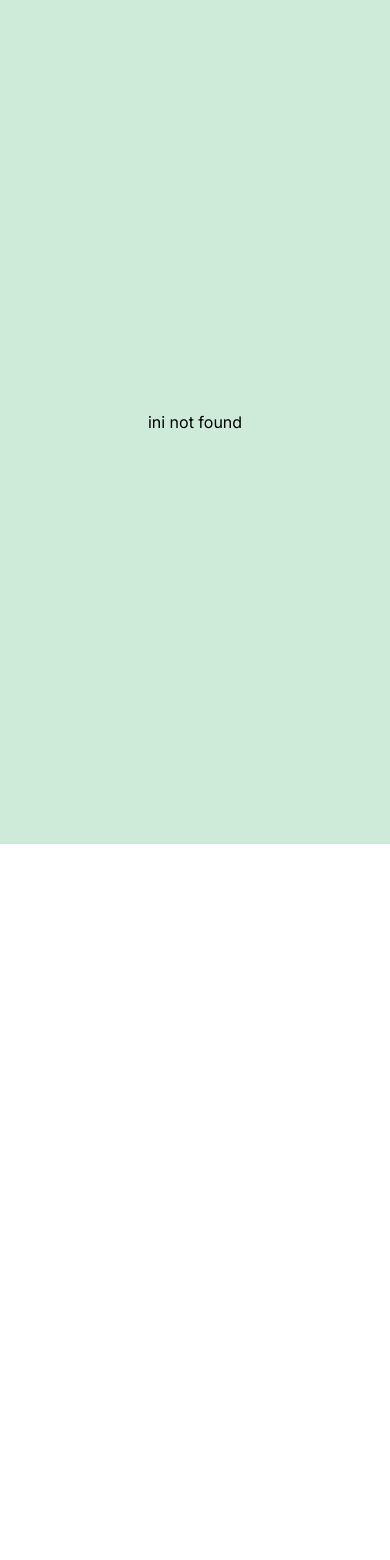
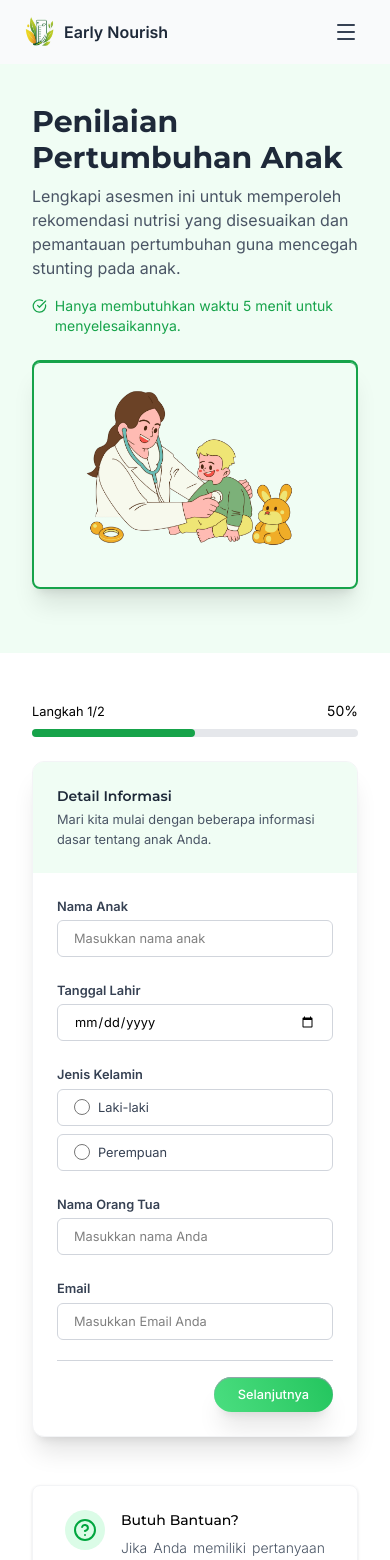
Before and after one commit to Elmosius/EarlyNourish, a Vue app in the folder front-end/: page /asesmen in a window 390 px wide. Before the commit this address had no page. Shown: the top 1560 px of the page. Before the commit the page ends 844 px from the top, so only its background shows below. Built offline with nearby package versions, Linux system fonts and the light colour scheme.

Commit message:
create asesmen page mobile first

```diff
--- a/front-end/src/assets/main.css
+++ b/front-end/src/assets/main.css
@@ -8,6 +8,7 @@
     --color-primary: #CEEAD9;
     --color-secondary: #22C55E;
     --color-tertiary: #16A34A;
+    --color-quaternary: #F0FDF4;
 
     --text-base: 0.8rem;
 }
--- /dev/null
+++ b/front-end/src/components/asesmen/FormSection.vue
@@ -0,0 +1,137 @@
+<script setup>
+import { ref } from "vue";
+import FormInput from "../ui/FormInput.vue";
+
+const childName = ref("");
+const birthDate = ref("");
+const gender = ref("");
+const parentName = ref("");
+const email = ref("");
+
+const submitForm = () => {
+  console.log({
+    childName: childName.value,
+    birthDate: birthDate.value,
+    gender: gender.value,
+    parentName: parentName.value,
+    email: email.value,
+  });
+};
+</script>
+
+<template>
+  <section class="px-8 py-12">
+    <div class="container mx-auto">
+      <!-- Progress bar -->
+      <div class="mb-6">
+        <div class="flex justify-between items-center mb-2">
+          <p class="text-base">Langkah 1/2</p>
+          <p class="text-sm">50%</p>
+        </div>
+        <div class="w-full bg-gray-200 rounded-full h-2">
+          <div class="bg-tertiary h-2 rounded-full" style="width: 50%"></div>
+        </div>
+      </div>
+
+      <div
+        class="bg-white rounded-xl shadow-xl overflow-hidden border border-gray-100"
+      >
+        <div class="bg-green-50 p-6">
+          <h2 class="text-sm font-montserrat font-semibold text-gray-800">
+            Detail Informasi
+          </h2>
+          <p class="text-gray-600 mt-1 text-base">
+            Mari kita mulai dengan beberapa informasi dasar tentang anak Anda.
+          </p>
+        </div>
+
+        <form @submit.prevent="submitForm" class="p-6">
+          <div class="space-y-6">
+            <FormInput
+              id="childName"
+              label="Nama Anak"
+              v-model="childName"
+              placeholder="Masukkan nama anak"
+            />
+
+            <div>
+              <label
+                for="birthDate"
+                class="block text-gray-700 mb-1 text-base font-semibold"
+                >Tanggal Lahir</label
+              >
+              <input
+                id="birthDate"
+                type="date"
+                v-model="birthDate"
+                placeholder="mm/dd/yyyy"
+                class="w-full px-4 py-2 border border-gray-300 rounded-md focus:outline-none focus:ring-2 focus:ring-emerald-500 focus:border-emerald-500 text-base"
+                required
+              />
+            </div>
+
+            <div>
+              <label class="block text-gray-700 mb-1 text-base font-semibold"
+                >Jenis Kelamin</label
+              >
+              <div class="space-y-2">
+                <div class="border border-gray-300 rounded-md px-4 py-2">
+                  <label class="flex items-center cursor-pointer">
+                    <input
+                      id="male"
+                      type="radio"
+                      name="gender"
+                      value="male"
+                      v-model="gender"
+                      class="h-4 w-4 text-green-600 focus:ring-green-500"
+                    />
+                    <span class="ml-2 text-gray-700 text-base">Laki-laki</span>
+                  </label>
+                </div>
+                <div class="border border-gray-300 rounded-md px-4 py-2">
+                  <label class="flex items-center cursor-pointer">
+                    <input
+                      id="female"
+                      type="radio"
+                      name="gender"
+                      value="female"
+                      v-model="gender"
+                      class="h-4 w-4 text-green-600 focus:ring-green-500"
+                    />
+                    <span class="ml-2 text-gray-700 text-base">Perempuan</span>
+                  </label>
+                </div>
+              </div>
+            </div>
+
+            <FormInput
+              id="parentName"
+              label="Nama Orang Tua"
+              v-model="parentName"
+              placeholder="Masukkan nama Anda"
+            />
+
+            <FormInput
+              id="email"
+              label="Email"
+              type="email"
+              v-model="email"
+              placeholder="Masukkan Email Anda"
+            />
+          </div>
+
+          <div class="mt-5 border-t border-gray-300">
+            <div class="mt-4 flex justify-end">
+              <button
+                type="submit"
+                class="bg-linear-65 from-[#4ADE80] to-[#22C55E] shadow-xl inset-shadow-xs inset-shadow-gray-400 hover:opacity-85 text-white font-medium py-2 px-6 rounded-full transition duration-300 text-base"
+              >
+                Selanjutnya
+              </button>
+            </div>
+          </div>
+        </form>
+      </div>
+    </div>
+  </section>
+</template>
--- /dev/null
+++ b/front-end/src/components/asesmen/HeroSection.vue
@@ -0,0 +1,34 @@
+<script setup>
+import { CheckCircle } from "lucide-vue-next";
+</script>
+
+<template>
+  <section class="px-8 py-10 bg-quaternary">
+    <div class="container mx-auto">
+      <h1 class="text-3xl font-montserrat font-bold text-gray-800 mb-2">
+        Penilaian Pertumbuhan Anak
+      </h1>
+      <p class="text-gray-600 mb-4">
+        Lengkapi asesmen ini untuk memperoleh rekomendasi nutrisi yang
+        disesuaikan dan pemantauan pertumbuhan guna mencegah stunting pada anak.
+      </p>
+
+      <div class="flex mb-6 text-tertiary">
+        <CheckCircle class="h-5 w-5 mr-2 text-tertiary" />
+        <p class="text-sm">
+          Hanya membutuhkan waktu 5 menit untuk menyelesaikannya.
+        </p>
+      </div>
+
+      <div
+        class="bg-transparent border-2 border-tertiary p-4 rounded-lg shadow-xl inset-shadow-2xs inset-shadow-tertiary mb-6"
+      >
+        <img
+          src="../../assets/gambar-asesmen.png"
+          alt="Doctor examining child"
+          class="w-full max-w-sm rounded-lg"
+        />
+      </div>
+    </div>
+  </section>
+</template>
--- a/front-end/src/components/home/AboutSection.vue
+++ b/front-end/src/components/home/AboutSection.vue
@@ -3,7 +3,10 @@ import { ClipboardList, ShieldCheck, CircleAlert } from "lucide-vue-next";
 </script>
 
 <template>
-  <section id="about-home" class="pb-12 px-8 md:px-14 lg:py-25 lg:px-38">
+  <section
+    id="about-home"
+    class="py-12 px-8 md:px-14 lg:py-20 lg:pb-25 lg:px-38"
+  >
     <div class="container mx-auto">
       <div class="text-center mb-12">
         <h1
--- /dev/null
+++ b/front-end/src/components/home/HelpSection.vue
@@ -0,0 +1,31 @@
+<script setup>
+import { HelpCircleIcon, ChevronRightIcon } from "lucide-vue-next";
+</script>
+
+<template>
+  <section class="px-8">
+    <div class="p-6 rounded-lg shadow-sm mb-8 border border-gray-100 px-8">
+      <div class="flex items-start">
+        <div class="bg-green-100 p-2 rounded-full mr-4">
+          <HelpCircleIcon class="h-6 w-6 text-green-600" />
+        </div>
+        <div>
+          <h3 class="font-montserrat text-sm font-medium mb-2">
+            Butuh Bantuan?
+          </h3>
+          <p class="text-gray-600 text-sm mb-3 font-light text-justify">
+            Jika Anda memiliki pertanyaan atau ingin bantuan dalam mengisi
+            formulir, tim kami siap membantu.
+          </p>
+          <a
+            href="#"
+            class="text-green-600 font-medium flex items-center text-sm"
+          >
+            Contact Support
+            <ChevronRightIcon class="h-4 w-4 ml-1" />
+          </a>
+        </div>
+      </div>
+    </div>
+  </section>
+</template>
--- a/front-end/src/components/ui/FormInput.vue
+++ b/front-end/src/components/ui/FormInput.vue
@@ -12,7 +12,7 @@
       :value="modelValue"
       @input="$emit('update:modelValue', $event.target.value)"
       :placeholder="placeholder"
-      class="w-full px-4 py-2 border border-gray-300 rounded-md focus:outline-none focus:ring-2 focus:ring-emerald-500 focus:border-emerald-500 text-base"
+      class="w-full px-4 py-2 border border-gray-300 rounded-md focus:outline-none focus:ring-2 focus:ring-tertiary focus:border-tertiary text-base"
       required
     />
   </div>
--- a/front-end/src/layouts/MainLayout.vue
+++ b/front-end/src/layouts/MainLayout.vue
@@ -4,15 +4,13 @@ import Footer from "../components/Footer.vue";
 </script>
 
 <template>
-  <div class="min-h-screen flex flex-col">
-    <Navbar />
+  <Navbar />
 
-    <main class="mx-auto">
-      <slot></slot>
-    </main>
+  <main class="mx-auto">
+    <slot></slot>
+  </main>
 
-    <Footer />
-  </div>
+  <Footer />
 </template>
 
 <style scoped></style>
--- a/front-end/src/router/index.js
+++ b/front-end/src/router/index.js
@@ -3,12 +3,18 @@ import NotFoundPage from "../views/NotFoundPage.vue";
 import HomePage from "../views/HomePage.vue";
 import LoginPage from "../views/LoginPage.vue";
 import RegisterPage from "../views/RegisterPage.vue";
+import AsesmenPage from "../views/AsesmenPage.vue";
 
 const routes = createRouter({
   routes: [
     {
       path: "/",
       component: HomePage,
+      meta: { layout: "MainLayout" },
+    },
+    {
+      path: "/asesmen",
+      component: AsesmenPage,
       meta: { layout: "MainLayout" },
     },
     {
--- /dev/null
+++ b/front-end/src/views/AsesmenPage.vue
@@ -0,0 +1,13 @@
+<script setup>
+import HeroSection from "../components/asesmen/HeroSection.vue";
+import FormSection from "../components/asesmen/FormSection.vue";
+import HelpSection from "../components/home/HelpSection.vue";
+</script>
+
+<template>
+  <HeroSection />
+  <FormSection />
+  <HelpSection />
+</template>
+
+<style scoped></style>
```
Also changed, not shown: front-end/src/assets/gambar-asesmen.png.
